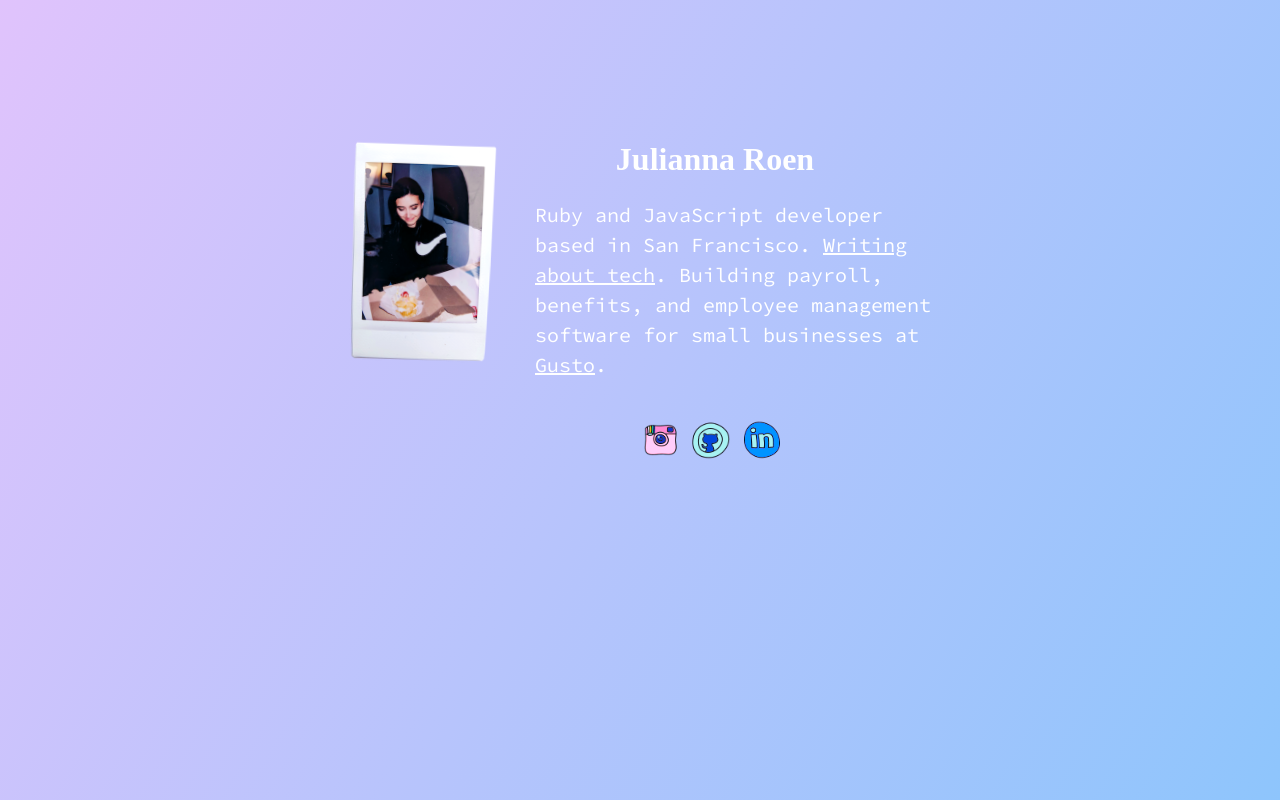
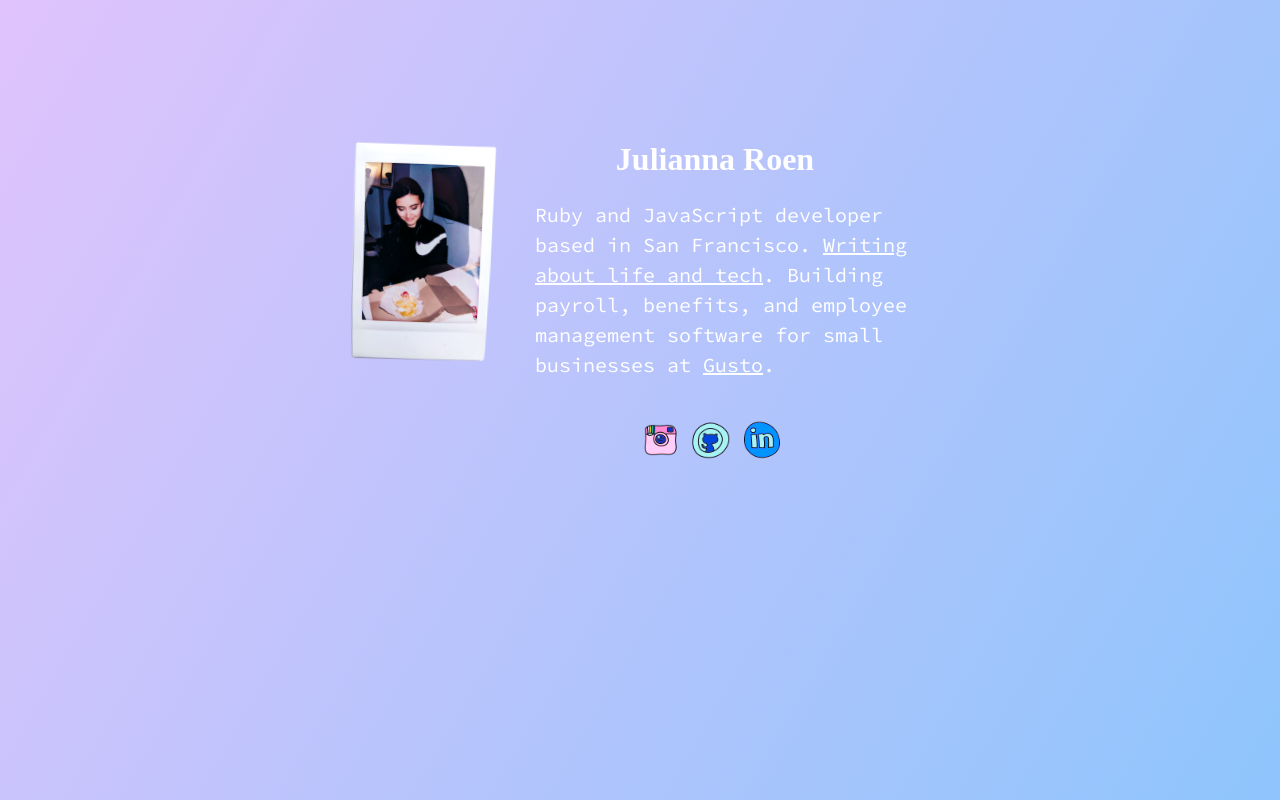
Before and after one commit to juliannaroen/julianna, a React (Create React App) app: page / in a window 1280 px wide. Built offline with nearby package versions, Linux system fonts and the light colour scheme; a web font is replaced by a local one.

Commit message:
Refactor methods to be pure functional components

```diff
--- a/src/components/app.jsx
+++ b/src/components/app.jsx
@@ -3,28 +3,35 @@ import portrait from '../assets/images/photos/polaroid-portrait-sm.png';
 import instagram from '../assets/images/icons/instagram-doodle.png';
 import github from '../assets/images/icons/github-doodle.png';
 import linkedin from '../assets/images/icons/linkedin-doodle.png';
-import ReactGA from 'react-ga';
+import * as Events from '../helpers/events';
 
 class App extends Component {
   constructor(props) {
     super(props);
-    this.initReactGA();
+    Events.initReactGA();
   }
 
   render = () => (
     <div className="app">
       <div className="portrait-text-block">
-        { this.portrait() }
+        <Portrait />
         <div>
-          { this.title() }
-          { this.paragraph() }
-          { this.social() }
+          <Title />
+          <Paragraph trackEvent={Events.trackEvent} />
+          <Social trackEvent={Events.trackEvent} />
         </div>
       </div>
     </div>
   );
+}
 
-  portrait = () => (
+const Title = () => (
+  <div className="flex-center">
+    <h1>Julianna Roen</h1>
+  </div>
+);
+
+const Portrait = () => (
   <div className="flex-center">
     <img
       src={portrait}
@@ -34,13 +41,7 @@ class App extends Component {
   </div>
 );
 
-  title = () => (
-    <div className="flex-center">
-      <h1>Julianna Roen</h1>
-    </div>
-  );
-
-  paragraph = () => (
+const Paragraph = ({ trackEvent }) => (
   <div className="flex-center">
     <p className="home-paragraph">
       Ruby and JavaScript developer based in San Francisco.{' '}
@@ -48,28 +49,28 @@ class App extends Component {
         href="https://medium.com/@juliannaroen"
         target="_blank"
         rel="noopener noreferrer"
-          onClick={this.trackEvent('Medium')}
+        onClick={trackEvent('Medium')}
       >
-          Writing about tech
+        Writing about life and tech
       </a>.
       Building payroll, benefits, and employee management software for small businesses at{' '}
       <a
         href="https://gusto.com"
         target="_blank"
         rel="noopener noreferrer"
-          onClick={this.trackEvent('Gusto')}
+        onClick={trackEvent('Gusto')}
       >Gusto</a>.
     </p>
   </div>
 );
 
-  social = () => (
+const Social = ({ trackEvent }) => (
   <div className="social-container flex-center">
     <a
       href="https://www.instagram.com/juliannaroen"
       target="_blank"
       rel="noopener noreferrer"
-          onClick={this.trackEvent('Instagram')}
+      onClick={trackEvent('Instagram')}
     >
       <img src={instagram} alt="Instagram" />
     </a>
@@ -77,7 +78,7 @@ class App extends Component {
       href="https://github.com/juliannaroen/"
       target="_blank"
       rel="noopener noreferrer"
-          onClick={this.trackEvent('Github')}
+      onClick={trackEvent('Github')}
     >
       <img src={github} alt="Github" />
     </a>
@@ -85,25 +86,11 @@ class App extends Component {
       href="https://www.linkedin.com/in/julianna-roen-abbabb68/"
       target="_blank"
       rel="noopener noreferrer"
-          onClick={this.trackEvent('LinkedIn')}
+      onClick={trackEvent('LinkedIn')}
     >
       <img src={linkedin} alt="LinkedIn" />
     </a>
   </div>
 );
 
-  initReactGA = () => {
-    ReactGA.initialize('UA-134686188-1');
-    ReactGA.pageview('home');
-  };
-
-  trackEvent = (link) => {
-    ReactGA.event({
-      category: 'External link click',
-      action: 'Clicked a link',
-      label: link
-    });
-  }
-}
-
 export default App;
--- /dev/null
+++ b/src/helpers/events.jsx
@@ -0,0 +1,14 @@
+import ReactGA from 'react-ga';
+
+export const initReactGA = () => {
+  ReactGA.initialize('UA-134686188-1');
+  ReactGA.pageview('home');
+};
+
+export const trackEvent = (link) => {
+  ReactGA.event({
+    category: 'External link click',
+    action: 'Clicked a link',
+    label: link
+  });
+};
```
Lines whose indentation alone changed are shown as unchanged.
